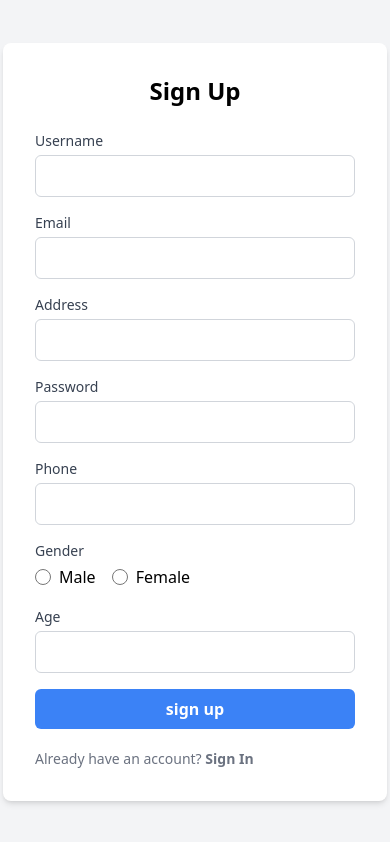
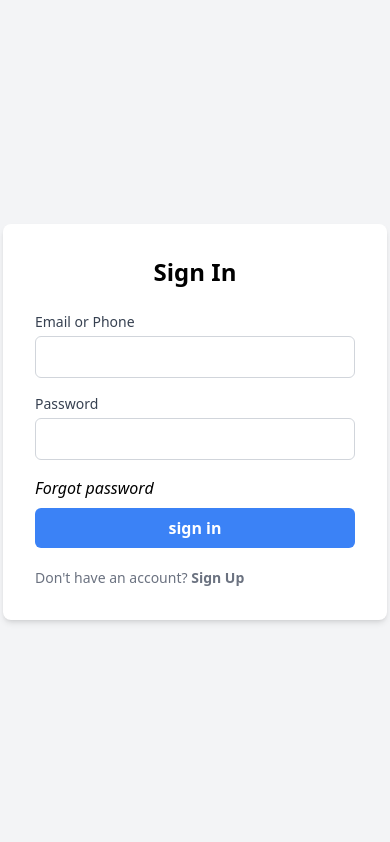
Before and after one commit to InnocentBoy-007/Restaurant-Admin, a React (Vite) app: page / in a window 390 px wide. Built offline with nearby package versions, Linux system fonts and the light colour scheme.

Commit message:
Change the index file to sign in page instead of sign up page and changed the user login details from username to phone no

```diff
--- a/src/App.jsx
+++ b/src/App.jsx
@@ -1,7 +1,7 @@
 import React from "react";
 import { BrowserRouter, Routes, Route } from "react-router-dom";
-import Homepage from "./pages/Homepage";
 import SignIn from "./pages/SignIn";
+import SignUp from "./pages/SignUp"
 import OrderPage from "./pages/OrderPage";
 import PersonalDetails from "./pages/admin/PersonalDetails";
 import { OtpVerify } from "./pages/OtpVerify";
@@ -11,8 +11,8 @@ export default function App() {
   return (
     <BrowserRouter>
       <Routes>
-        <Route path="/" element={<Homepage />} index />
-        <Route path="/admin/signIn" element={<SignIn />} />
+        <Route path="/" element={<SignIn />} index/>
+        <Route path="/admin/signup" element={<SignUp />}/>
         <Route path="/admin/verify" element={<OtpVerify />} />
         <Route path="/admin/orders" element={<OrderPage />} />
         <Route path="/admin/profile" element={<PersonalDetails />} />
--- a/src/pages/SignIn.jsx
+++ b/src/pages/SignIn.jsx
@@ -11,7 +11,7 @@ export default function SignIn() {
 
   const navigate = useNavigate();
   const [email, setEmail] = useState("");
-  const [username, setUsername] = useState("");
+  const [phoneNo, setPhoneNo] = useState("");
   const [password, setPassword] = useState("");
   const [otp, setOtp] = useState("");
   const [newPassword, setNewPassword] = useState("");
@@ -23,7 +23,7 @@ export default function SignIn() {
 
   const resetForm = () => {
     setEmail("");
-    setUsername("");
+    setPhoneNo("");
     setPassword("");
     setLoading(false);
   };
@@ -36,7 +36,7 @@ export default function SignIn() {
     const data = {
       adminDetails: {
         email,
-        username,
+        phoneNo,
         password,
       },
     };
@@ -222,18 +222,18 @@ export default function SignIn() {
                           className="block text-sm font-medium text-gray-700"
                           htmlFor="emailorusername"
                         >
-                          Email or Username
+                          Email or Phone
                         </label>
                         <input
                           type="text"
-                          id="emailorusername"
-                          value={email || username}
+                          id="emailorphone"
+                          value={email || phoneNo}
                           onChange={(e) => {
                             if (e.target.value.includes("@")) {
                                 setEmail(e.target.value);
-                                setUsername("");
+                                setPhoneNo("");
                             } else {
-                                setUsername(e.target.value);
+                                setPhoneNo(e.target.value);
                                 setEmail("");
                             }
                           }}
@@ -282,7 +282,7 @@ export default function SignIn() {
               Don't have an account?{" "}
               <span
                 className="font-bold cursor-pointer"
-                onClick={() => navigate("/")}
+                onClick={() => navigate("/admin/signup")}
               >
                 Sign Up
               </span>
--- a/src/pages/Homepage.jsx
+++ b/src/pages/SignUp.jsx
@@ -3,7 +3,7 @@ import { useNavigate } from "react-router-dom";
 import Cookies from "js-cookie";
 import primaryActions from "../services/PrimaryActions";
 
-export default function Homepage() {
+export default function SignUp() {
   const [laoding, setLoading] = useState(false);
   const [username, setUsername] = useState("");
   const [email, setEmail] = useState("");
@@ -202,7 +202,7 @@ export default function Homepage() {
               Already have an account?{" "}
               <span
                 className="font-bold cursor-pointer"
-                onClick={() => navigate("/admin/signIn")}
+                onClick={() => navigate("/")}
               >
                 Sign In
               </span>
```
